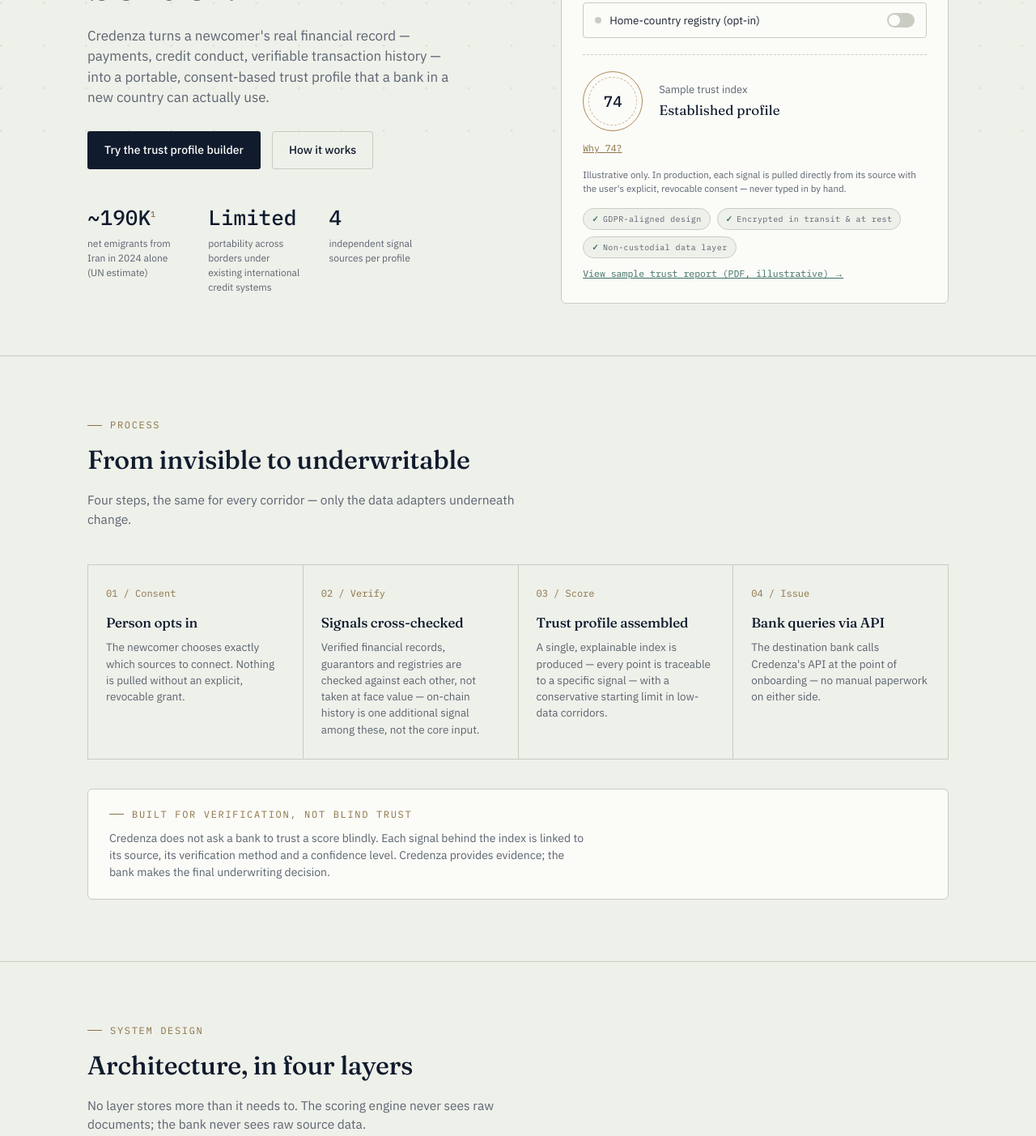
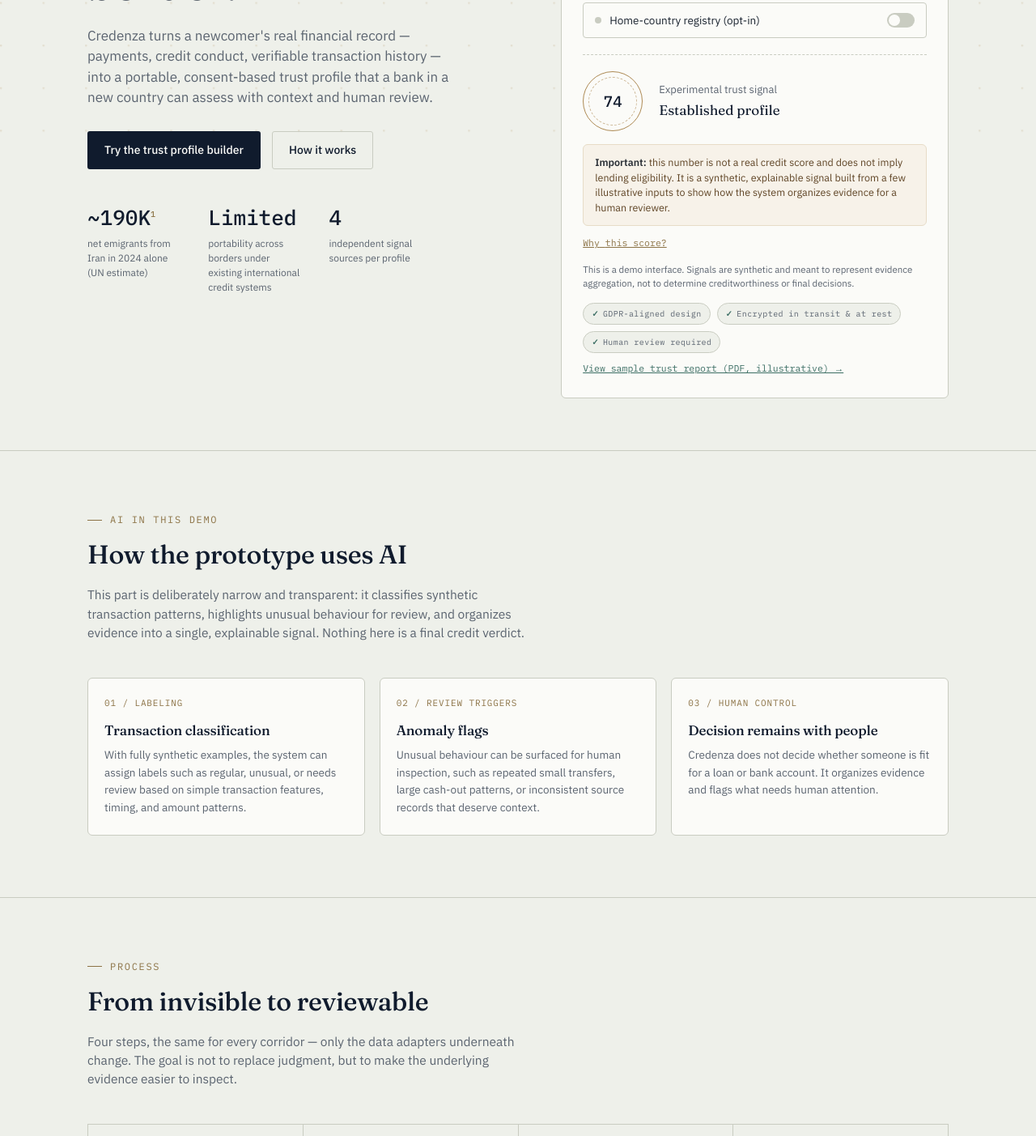
Before and after one commit to mrrustaie6-cmd/credenza-mvp, a plain HTML site: page index.html in a window 1280 px wide. Shown: the part 483-1886 px from the top of the page at 81% size. Drawn offline with Linux system fonts and the light colour scheme.

Commit message:
Add explicit AI demo framing, clarify experimental trust signal, and strengthen limitations/human review language in the Credenza landing page

```diff
--- a/index.html
+++ b/index.html
@@ -5,7 +5,7 @@
 <meta name="viewport" content="width=device-width, initial-scale=1.0">
 <title>Credenza — Portable Financial Identity</title>
 <link rel="preconnect" href="https://fonts.googleapis.com">
-<link href="https://fonts.googleapis.com/css2?family=Fraunces:opsz,wght@9..144,400;9..144,500;9..144,600&family=IBM+Plex+Sans:wght@400;500;600&family=IBM+Plex+Mono:wght@400;500&family=Plus+Jakarta+Sans:wght@500;600;700;800&display=swap" rel="stylesheet">
+<link href="https://fonts.googleapis.com/css2?family=Fraunces:opsz,wght@9..144,400;9..144,500;9..144,600&family=IBM+Plex+Sans:wght@400;500;600&family=IBM+Plex+Mono:wght@400;500&family=Plus+Jakarta+Sans:wght@400;500;600;700&display=swap" rel="stylesheet">
 <style>
   :root{
     --ink:#101B2D;
@@ -122,10 +122,29 @@
   .seal-copy .v{font-family:'Fraunces', serif; font-size:17px; color:var(--ink);}
   .seal-note{font-size:11.5px; color:var(--text-dim); margin-top:14px; line-height:1.5;}
 
+  .signal-strip {
+    margin-top:16px;
+    border:1px solid #E7DCC7;
+    background:#F7F2E9;
+    color:#5F4425;
+    border-radius:6px;
+    padding:12px 14px;
+    font-size:12.5px;
+    line-height:1.5;
+  }
+  .signal-strip strong { color:#2A2F36; }
+
   /* ===== SECTIONS ===== */
   section{padding:76px 0; border-bottom:1px solid var(--line);}
   section h2{font-size:clamp(24px,3vw,32px); margin:10px 0 14px;}
   section > .wrap > p.section-lead{color:var(--text-dim); max-width:60ch; font-size:15.5px; margin-bottom:44px;}
+
+  .demo-grid{display:grid; grid-template-columns:repeat(3,1fr); gap:18px; margin-top:22px;}
+  @media (max-width:860px){.demo-grid{grid-template-columns:1fr;}}
+  .demo-card{background:var(--white); border:1px solid var(--line); border-radius:6px; padding:22px 20px;}
+  .demo-card .idx{font-family:'IBM Plex Mono'; font-size:11px; color:var(--brass-dim); margin-bottom:12px; text-transform:uppercase; letter-spacing:.08em;}
+  .demo-card h3{font-size:17px; margin-bottom:8px; font-family:'Fraunces',serif;}
+  .demo-card p{font-size:13.5px; color:var(--text-dim); line-height:1.6;}
 
   .steps{display:grid; grid-template-columns:repeat(4,1fr); gap:1px; background:var(--line); border:1px solid var(--line);}
   @media (max-width:900px){.steps{grid-template-columns:repeat(2,1fr);}}
@@ -278,7 +297,7 @@
   .compliance-grid{display:grid; grid-template-columns:repeat(2,1fr); gap:14px;}
   @media (max-width:720px){.compliance-grid{grid-template-columns:1fr;}}
   .compliance-item{display:flex; gap:12px; align-items:flex-start; border:1px solid var(--line); border-radius:6px; padding:16px 18px; background:var(--white);}
-  .compliance-item .ic{width:26px; height:26px; border-radius:50%; border:1.4px solid var(--teal); color:var(--teal); flex:none; display:flex; align-items:center; justify-content:center; font-size:13px; font-family:'IBM Plex Mono';}
+  .compliance-item .ic{width:26px; height:26px; border-radius:50%; border:1.4px solid var(--teal); color:var(--teal); flex:none; display:flex; align-items:center; justify-content:center; font-size:12px; font-weight:700;}
   .compliance-item h4{font-size:13.5px; margin-bottom:4px; color:var(--ink); font-weight:600; font-family:'IBM Plex Sans';}
   .compliance-item p{font-size:12.3px; color:var(--text-dim); line-height:1.5;}
 </style>
@@ -329,7 +348,7 @@
       </div>
       <div class="eyebrow">Cross-border financial identity infrastructure for the credit-invisible</div>
       <h1>Your financial history<br>shouldn't <em>end</em> at the border.</h1>
-      <p class="lead" id="leadCopy">Credenza turns a newcomer's real financial record — payments, credit conduct, verifiable transaction history — into a portable, consent-based trust profile that a bank in a new country can actually use.</p>
+      <p class="lead" id="leadCopy">Credenza turns a newcomer's real financial record — payments, credit conduct, verifiable transaction history — into a portable, consent-based trust profile that a bank in a new country can assess with context and human review.</p>
       <div class="cta-row">
         <a href="#demo" class="btn btn-primary" id="ctaPrimary">Try the trust profile builder</a>
         <a href="#how" class="btn btn-ghost">How it works</a>
@@ -342,7 +361,7 @@
     </div>
 
     <div class="seal-card" id="demo">
-      <div class="persona-box"><b>Sample scenario —</b> Sara, a translator relocating from Tehran to Lisbon, connects a few sources below. This is a mocked walk-through with sample data, not a live account.</div>
+      <div class="persona-box"><b>Sample scenario —</b> Sara, a translator relocating from Tehran to Lisbon, connects a few sources below. This is a mocked walk-through with synthetic data, not a real credit review.</div>
       <div class="kicker">Build a sample trust profile</div>
       <div class="sources">
         <div class="source-row on" data-w="28" data-name="docs">
@@ -365,32 +384,61 @@
       <div class="seal-result">
         <div class="seal" id="seal"><span class="score" id="score">52</span></div>
         <div class="seal-copy">
-          <div class="t">Sample trust index</div>
+          <div class="t">Experimental trust signal</div>
           <div class="v" id="tier">Emerging profile</div>
         </div>
       </div>
-      <a href="#" id="whyLink" class="mono" style="display:inline-block; font-size:11.5px; color:var(--brass-dim); margin-top:12px; text-decoration:underline;"><span id="whyPrefix">Why</span> <span id="whyScore">52</span><span id="whySuffix">?</span></a>
+      <div class="signal-strip">
+        <strong>Important:</strong> this number is not a real credit score and does not imply lending eligibility. It is a synthetic, explainable signal built from a few illustrative inputs to show how the system organizes evidence for a human reviewer.
+      </div>
+      <a href="#" id="whyLink" class="mono" style="display:inline-block; font-size:11.5px; color:var(--brass-dim); margin-top:12px; text-decoration:underline;"><span id="whyPrefix">Why</span> <span id="whySuffix">this score?</span></a>
       <div id="breakdown" style="display:none; margin-top:12px; padding-top:12px; border-top:1px dashed var(--line);">
         <div class="mono" style="font-size:10.5px; letter-spacing:.08em; text-transform:uppercase; color:var(--text-dim); margin-bottom:8px;">Illustrative scoring breakdown</div>
         <div id="breakdownList" style="display:flex; flex-direction:column; gap:6px; font-size:12.5px;"></div>
-        <div style="font-size:11px; color:var(--text-dim); margin-top:10px;">Weights shown are illustrative only; the production scoring model is defined during the pilot with participating banks.</div>
+        <div style="font-size:11px; color:var(--text-dim); margin-top:10px;">Weights shown are illustrative only. The production scoring model would require a formal validation process, source-specific quality checks, and human oversight.</div>
       </div>
-      <div class="seal-note">Illustrative only. In production, each signal is pulled directly from its source with the user's explicit, revocable consent — never typed in by hand.</div>
+      <div class="seal-note">This is a demo interface. Signals are synthetic and meant to represent evidence aggregation, not to determine creditworthiness or final decisions.</div>
       <div class="trust-badges">
         <span>GDPR-aligned design</span>
         <span>Encrypted in transit &amp; at rest</span>
-        <span>Non-custodial data layer</span>
+        <span>Human review required</span>
       </div>
       <a href="sample-trust-report.pdf" target="_blank" class="sample-link">View sample trust report (PDF, illustrative) →</a>
     </div>
   </div>
 </header>
 
+<section id="ai-demo">
+  <div class="wrap">
+    <div class="eyebrow">AI in this demo</div>
+    <h2>How the prototype uses AI</h2>
+    <p class="section-lead">This part is deliberately narrow and transparent: it classifies synthetic transaction patterns, highlights unusual behaviour for review, and organizes evidence into a single, explainable signal. Nothing here is a final credit verdict.</p>
+
+    <div class="demo-grid">
+      <div class="demo-card">
+        <div class="idx">01 / Labeling</div>
+        <h3>Transaction classification</h3>
+        <p>With fully synthetic examples, the system can assign labels such as regular, unusual, or needs review based on simple transaction features, timing, and amount patterns.</p>
+      </div>
+      <div class="demo-card">
+        <div class="idx">02 / Review triggers</div>
+        <h3>Anomaly flags</h3>
+        <p>Unusual behaviour can be surfaced for human inspection, such as repeated small transfers, large cash-out patterns, or inconsistent source records that deserve context.</p>
+      </div>
+      <div class="demo-card">
+        <div class="idx">03 / Human control</div>
+        <h3>Decision remains with people</h3>
+        <p>Credenza does not decide whether someone is fit for a loan or bank account. It organizes evidence and flags what needs human attention.</p>
+      </div>
+    </div>
+  </div>
+</section>
+
 <section id="how">
   <div class="wrap">
     <div class="eyebrow">Process</div>
-    <h2>From invisible to underwritable</h2>
-    <p class="section-lead">Four steps, the same for every corridor — only the data adapters underneath change.</p>
+    <h2>From invisible to reviewable</h2>
+    <p class="section-lead">Four steps, the same for every corridor — only the data adapters underneath change. The goal is not to replace judgment, but to make the underlying evidence easier to inspect.</p>
     <div class="steps">
       <div class="step">
         <div class="idx">01 / Consent</div>
@@ -400,22 +448,22 @@
       <div class="step">
         <div class="idx">02 / Verify</div>
         <h3>Signals cross-checked</h3>
-        <p>Verified financial records, guarantors and registries are checked against each other, not taken at face value — on-chain history is one additional signal among these, not the core input.</p>
+        <p>Verified financial records, guarantors and registries are checked against each other, not taken at face value — on-chain history is one additional signal among several, not the core truth source.</p>
       </div>
       <div class="step">
         <div class="idx">03 / Score</div>
-        <h3>Trust profile assembled</h3>
-        <p>A single, explainable index is produced — every point is traceable to a specific signal — with a conservative starting limit in low-data corridors.</p>
+        <h3>Experimental signal assembled</h3>
+        <p>A single, explainable score is produced for demonstration purposes only — every point is traceable to a signal and data quality flag.</p>
       </div>
       <div class="step">
-        <div class="idx">04 / Issue</div>
-        <h3>Bank queries via API</h3>
-        <p>The destination bank calls Credenza's API at the point of onboarding — no manual paperwork on either side.</p>
+        <div class="idx">04 / Review</div>
+        <h3>Human decides</h3>
+        <p>The destination bank or reviewer decides whether the signal is relevant and adequate. The AI is a support tool, not the final adjudicator.</p>
       </div>
     </div>
     <div style="margin-top:36px; border:1px solid var(--line); border-radius:6px; padding:22px 26px; background:var(--white);">
       <div class="eyebrow" style="margin-bottom:10px;">Built for verification, not blind trust</div>
-      <p style="font-size:14px; color:var(--text-dim); max-width:70ch;">Credenza does not ask a bank to trust a score blindly. Each signal behind the index is linked to its source, its verification method and a confidence level. Credenza provides evidence; the bank makes the final underwriting decision.</p>
+      <p style="font-size:14px; color:var(--text-dim); max-width:70ch;">Credenza does not ask a bank to trust a score blindly. Each signal behind the index is linked to its source, its verification status, and its confidence level. In production, the final decision remains with a human reviewer and the institution responsible for compliance.</p>
     </div>
   </div>
 </section>
@@ -424,7 +472,7 @@
   <div class="wrap">
     <div class="eyebrow">System design</div>
     <h2>Architecture, in four layers</h2>
-    <p class="section-lead">No layer stores more than it needs to. The scoring engine never sees raw documents; the bank never sees raw source data.</p>
+    <p class="section-lead">No layer stores more than it needs to. The scoring engine never sees raw documents; the bank never sees raw source data. This is meant to support review rather than replace it.</p>
     <div class="arch-flow">
       <div class="arch-box">
         <div class="idx">Layer 1</div>
@@ -536,7 +584,7 @@
     <div>
       <div class="eyebrow">Corridor rollout</div>
       <h2>One engine, adapted per corridor</h2>
-      <p class="section-lead" style="margin-bottom:26px;">Countries with a functioning formal registry connect directly. Countries without one route through multi-source verification with conservative limits.</p>
+      <p class="section-lead" style="margin-bottom:26px;">Countries with a functioning formal registry connect directly. Countries without one route through multi-source verification with conservative thresholds and human review.</p>
       <div class="corridor-list">
         <div class="corridor-item"><div><div>Iran → EU / Americas</div><div class="from">Initial corridor</div></div><span class="badge build">Prototype</span></div>
         <div class="corridor-item"><div><div>Russia → EU</div><div class="from">Formal registry available</div></div><span class="badge build">Building</span></div>
@@ -551,7 +599,7 @@
   <div class="wrap">
     <div class="eyebrow">For investors &amp; the committee</div>
     <h2>Why the opportunity is sized this way</h2>
-    <p class="section-lead">Directional figures for evaluation purposes — see sources below. Credenza has not yet processed real transactions; these are market-sizing and product-economics estimates, not results.</p>
+    <p class="section-lead">Directional figures for evaluation purposes — see sources below. Credenza has not yet processed real transactions; these are market-sizing and product-economics estimates for concept review.</p>
     <div class="metrics-grid">
       <div class="metric-card"><div class="n">~190K<span class="fn">1</span></div><div class="l">people leaving Iran on net every year — one addressable corridor among several targeted</div></div>
       <div class="metric-card"><div class="n">4.0M<span class="fn">2</span></div><div class="l">Iranians already living abroad — an existing, reachable diaspora base</div></div>
@@ -561,8 +609,8 @@
     <div class="sources-list">
       <div class="eyebrow" style="margin-bottom:8px;">Sources</div>
       <ol>
-        <li>Iran net migration, 2024: United Nations population estimates, via <a href="https://www.macrotrends.net/global-metrics/countries/irn/iran/net-migration" target="_blank">macrotrends.net</a>.</li>
-        <li>Iranian diaspora population, official estimate: <a href="https://en.wikipedia.org/wiki/Iranian_diaspora" target="_blank">Wikipedia — Iranian diaspora</a>, citing national statistics offices.</li>
+        <li>Iran net migration, 2024: United Nations population estimates, via <a href="https://www.macrotrends.net/global-metrics/countries/irn/iran/net-migration" target="_blank">macrotrends.net</a> and recent UN reporting, accessed for directional market context.</li>
+        <li>Iranian diaspora population, official estimate: <a href="https://en.wikipedia.org/wiki/Iranian_diaspora" target="_blank">Wikipedia — Iranian diaspora</a>, used as a public reference for general diaspora size context.</li>
       </ol>
     </div>
   </div>
@@ -577,7 +625,7 @@
       <div>
         <h3>Mohammad Roustaei</h3>
         <div class="role">Founder — Credenza · Based in Tehran, relocating to build this from Estonia</div>
-        <p>Works inside Iran's banking sector (Bank Sepah), with a first-hand, day-to-day view of exactly where a normal financial history stops being legible the moment someone crosses a border. Credenza started from that specific, personally-felt gap rather than as an abstract market observation. Prior project work includes exploring an export-market venture between Iran and Portugal, which shaped this founder's understanding of what incubators and evaluators actually need to see before they trust a plan.</p>
+        <p>Works inside Iran's banking sector (Bank Sepah), with a first-hand, day-to-day view of exactly where a normal financial history stops being legible the moment someone crosses a border. This project is a concept prototype built to explore the problem, not a live financial product.</p>
       </div>
     </div>
   </div>
@@ -609,12 +657,12 @@
   <div class="wrap" style="max-width:900px;">
     <div class="eyebrow">Compliance &amp; data posture</div>
     <h2>Designed around consent, not around access</h2>
-    <p class="section-lead">Principles the architecture is being designed to, ahead of any real integration.</p>
+    <p class="section-lead">Principles the architecture is being designed to, ahead of any real integration. These are not guarantees or legal claims — they define the intended safety model.</p>
     <div class="compliance-grid">
       <div class="compliance-item"><div class="ic">✓</div><div><h4>Consent-first by default</h4><p>No source is queried without an explicit, per-source, revocable authorization from the person.</p></div></div>
-      <div class="compliance-item"><div class="ic">§</div><div><h4>GDPR-aligned handling</h4><p>Data minimization, purpose limitation and a documented legal basis are treated as design requirements, not an afterthought.</p></div></div>
+      <div class="compliance-item"><div class="ic">§</div><div><h4>GDPR-aligned handling</h4><p>Data minimization, purpose limitation and a documented legal basis are treated as design requirements, not afterthoughts.</p></div></div>
       <div class="compliance-item"><div class="ic">⌘</div><div><h4>Non-custodial data layer</h4><p>Credenza is built to broker and verify, not to become a permanent warehouse of applicants' raw financial documents.</p></div></div>
-      <div class="compliance-item"><div class="ic">⇄</div><div><h4>Evidence, not a black box</h4><p>Banks receive the signal-level evidence behind the index, and always make the final underwriting call themselves.</p></div></div>
+      <div class="compliance-item"><div class="ic">⇄</div><div><h4>Evidence, not a black box</h4><p>Banks receive the signal-level evidence behind the index, and always make the final underwriting decision with human oversight.</p></div></div>
     </div>
   </div>
 </section>
@@ -623,11 +671,11 @@
   <div class="wrap" style="max-width:760px;">
     <div class="eyebrow">Concept note</div>
     <h2>Why this, why now</h2>
-    <p style="color:var(--text-dim); font-size:15.5px; margin-top:16px;">Global credit-portability products already exist and already work — banks pay for them. Existing providers have limited practical coverage for sanctioned corridors. Every year, a substantial number of Iranians move to Europe and the Americas carrying real, provable financial discipline that simply has nowhere to land. Credenza is built specifically for that gap, by someone who has spent years navigating it personally as a bank employee inside Iran — not as an outside observer.</p>
-    <p style="color:var(--text-dim); font-size:15.5px; margin-top:16px;">This page is a concept demonstration prepared alongside the written business plan for evaluation by Startup Estonia's Startup Committee. No real user data is collected here.</p>
+    <p style="color:var(--text-dim); font-size:15.5px; margin-top:16px;">Global credit-portability products already exist and already work — banks pay for them. Existing providers have limited reach in certain corridor situations and often do not fit the reality of migrants whose financial history is real but fragmented across borders.</p>
+    <p style="color:var(--text-dim); font-size:15.5px; margin-top:16px;">This page is a concept demonstration prepared alongside the written business plan for evaluation by Startup Estonia's Startup Committee. It is intentionally explicit that the project is pre-operational and not a live credit product.</p>
     <div class="disclaimer-box">
       <div class="eyebrow">Current status — please read</div>
-      <p><b>Credenza is pre-operational.</b> It does not currently have live operational access to real financial data in Iran, or in any other market. Everything on this page — the interactive trust-profile builder, the sample PDF report, the API request/response examples and every score shown — is a mock-up built with illustrative, non-real data to demonstrate the intended product. No applicant data has been collected, verified or scored by Credenza to date.</p>
+      <p><b>Credenza is pre-operational.</b> It does not currently have live operational access to real financial data in Iran, or in any other market. Everything on this page — the interactive score, the sample profile builder, the source weights, and the mock API output — is illustrative and intended to show how the concept could work in a controlled pilot environment.</p>
     </div>
   </div>
 </section>
@@ -636,7 +684,7 @@
   <div class="wrap">
     <div>
       <div class="brand"><img src="credenza-icon.png" alt="Credenza icon">Credenza</div>
-      <p>Portable financial identity for the credit-invisible. Concept &amp; demo prepared by Mohammad Roustaei for the Estonia Startup Visa application, August 2026. Pre-operational — no live financial data is processed by this site or product today.</p>
+      <p>Portable financial identity for the credit-invisible. Concept &amp; demo prepared by Mohammad Roustaei for the Estonia Startup Visa application, August 2026. Pre-operational — no live financial data is processed, and no lending or credit decision is made by this prototype.</p>
     </div>
     <div class="mono" style="font-size:12px; color:var(--text-dim);">credenza-demo · concept build</div>
   </div>
@@ -687,7 +735,6 @@
   function render(){
     const s = computeScore();
     scoreEl.textContent = s;
-    whyScoreEl.textContent = s;
     tierEl.textContent = tierFor(s);
     seal.classList.remove('pulse');
     void seal.offsetWidth;
@@ -705,7 +752,7 @@
     const open = breakdown.style.display !== 'none';
     breakdown.style.display = open ? 'none' : 'block';
     whyPrefix.textContent = open ? 'Why' : 'Hide';
-    whySuffix.textContent = open ? '?' : ' breakdown';
+    whySuffix.textContent = open ? ' this score?' : ' breakdown';
   });
   render();
 
@@ -716,11 +763,11 @@
   const ctaPrimary = document.getElementById('ctaPrimary');
   const COPY = {
     bank: {
-      lead: "Credenza turns a newcomer's real financial record — payments, credit conduct, verifiable transaction history — into a portable, consent-based trust profile that a bank in a new country can actually use.",
+      lead: "Credenza turns a newcomer's real financial record — payments, credit conduct, verifiable transaction history — into a portable, consent-based trust profile that a bank in a new country can assess with context and human review.",
       cta: "Try the trust profile builder"
     },
     migrant: {
-      lead: "You already built a real financial history — pay slips, on-time payments, a track record. Credenza is built to carry that history with you, with your consent, so it isn't invisible to a bank in your new country.",
+      lead: "You already built a real financial history — pay slips, on-time payments, a track record. Credenza is built to carry that history with you, with your consent, so it is not invisible to future institutions and reviewers.",
       cta: "See what your profile could look like"
     }
   };
```
